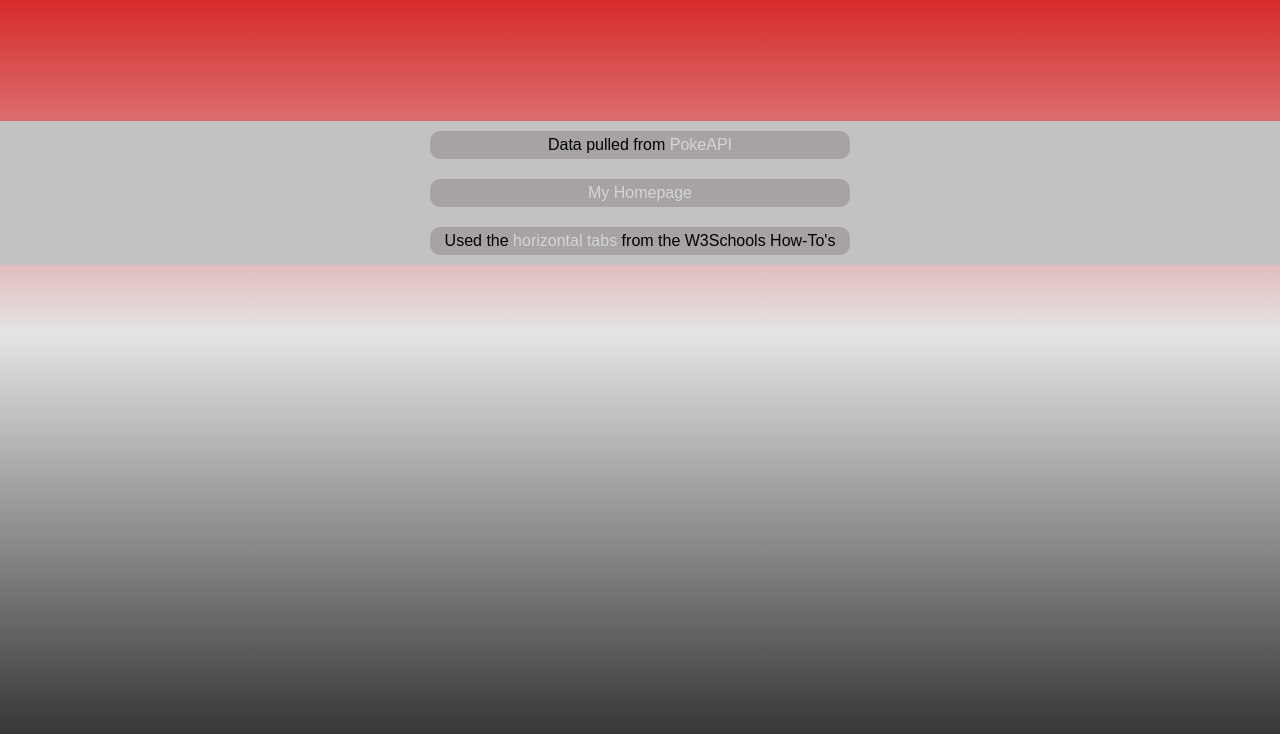
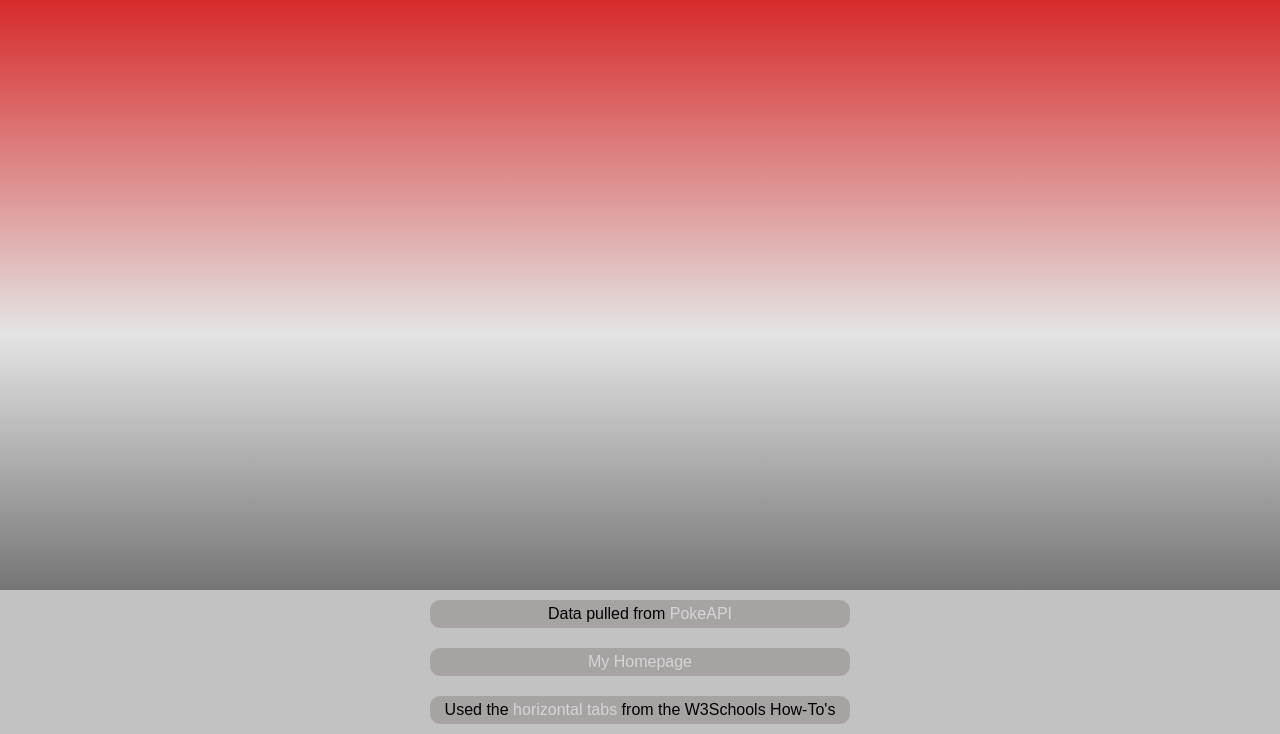
Before and after one commit to A1exander-liU/COMP2537, a plain HTML site: page Assignment1/pokedex.html in a window 1280 px wide. Shown: the part 66-800 px from the top of the page. Drawn offline with nearby package versions, Linux system fonts and the light colour scheme; no server answers.

Commit message:
fix footer not sticking to bottom

```diff
--- a/Assignment1/pokedex.html
+++ b/Assignment1/pokedex.html
@@ -90,7 +90,8 @@
             background-color: rgb(194, 194, 194);
             bottom: 0;
             justify-content: center;
-            /* position: fixed; */
+            position: fixed;
+            width: 100%;
         }
 
         footer p {
```
